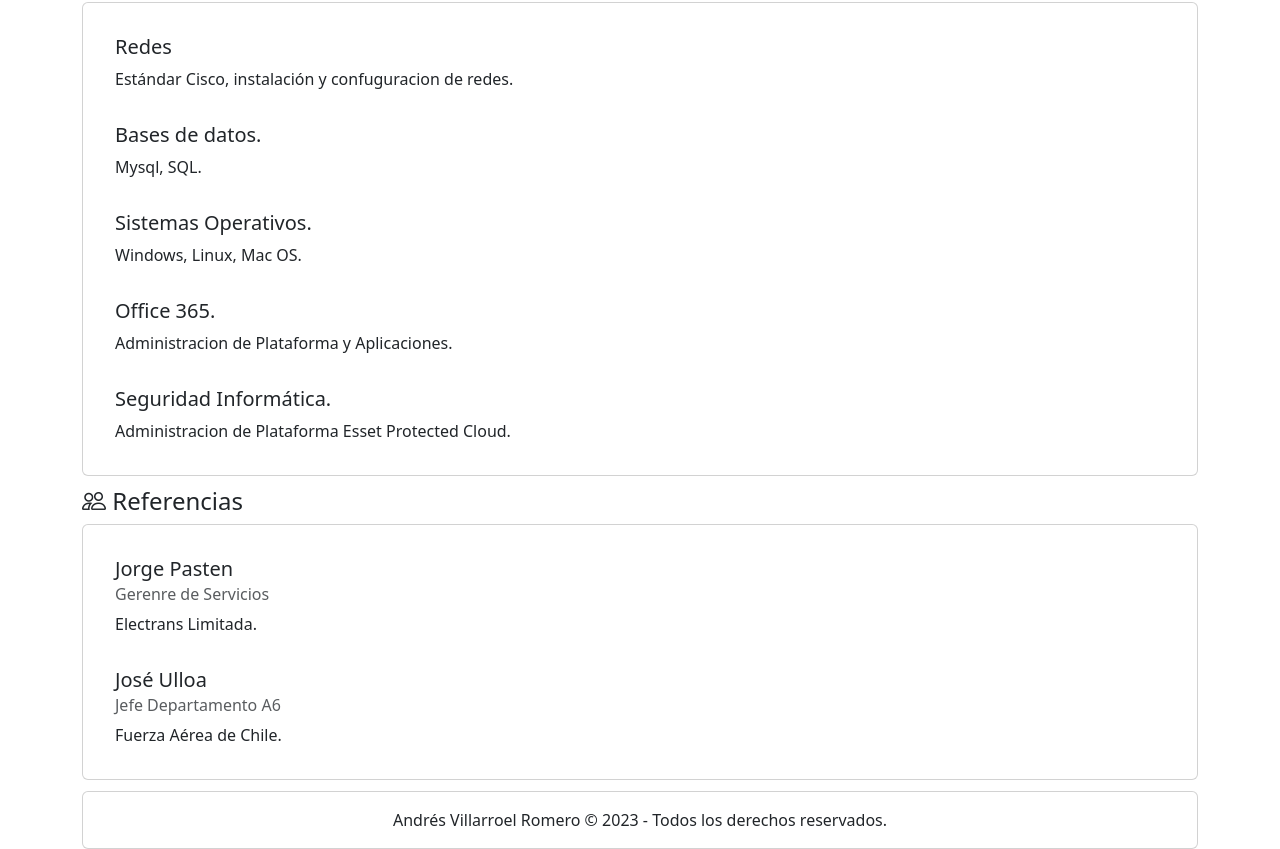
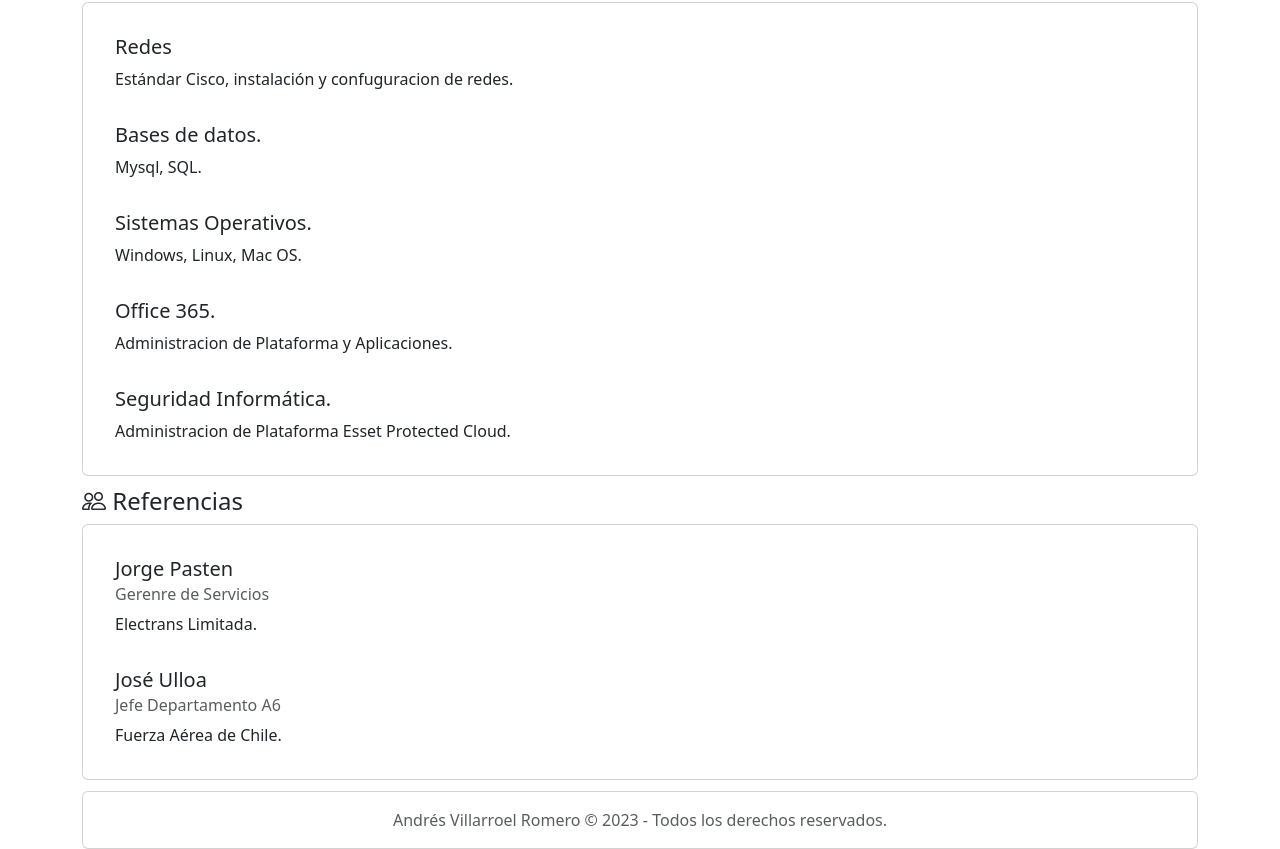
Before and after one commit to alevllgs/avillarroelr.github.io, a plain HTML site: page index.html in a window 1280 px wide. Shown: the part 2399-3248 px from the top of the page. Drawn offline with nearby package versions, Linux system fonts and the light colour scheme.

Commit message:
Feat(web): Add class text-muted in footer L232

```diff
--- a/index.html
+++ b/index.html
@@ -229,7 +229,7 @@
         <footer>
             <div class="card text-center">
                 <div class="card-body">
-                    <p class="card-text">Andrés Villarroel Romero © 2023 - Todos los derechos reservados.</p>
+                    <p class="card-text text-muted">Andrés Villarroel Romero © 2023 - Todos los derechos reservados.</p>
                 </div>
             </div>
         </footer>
```
